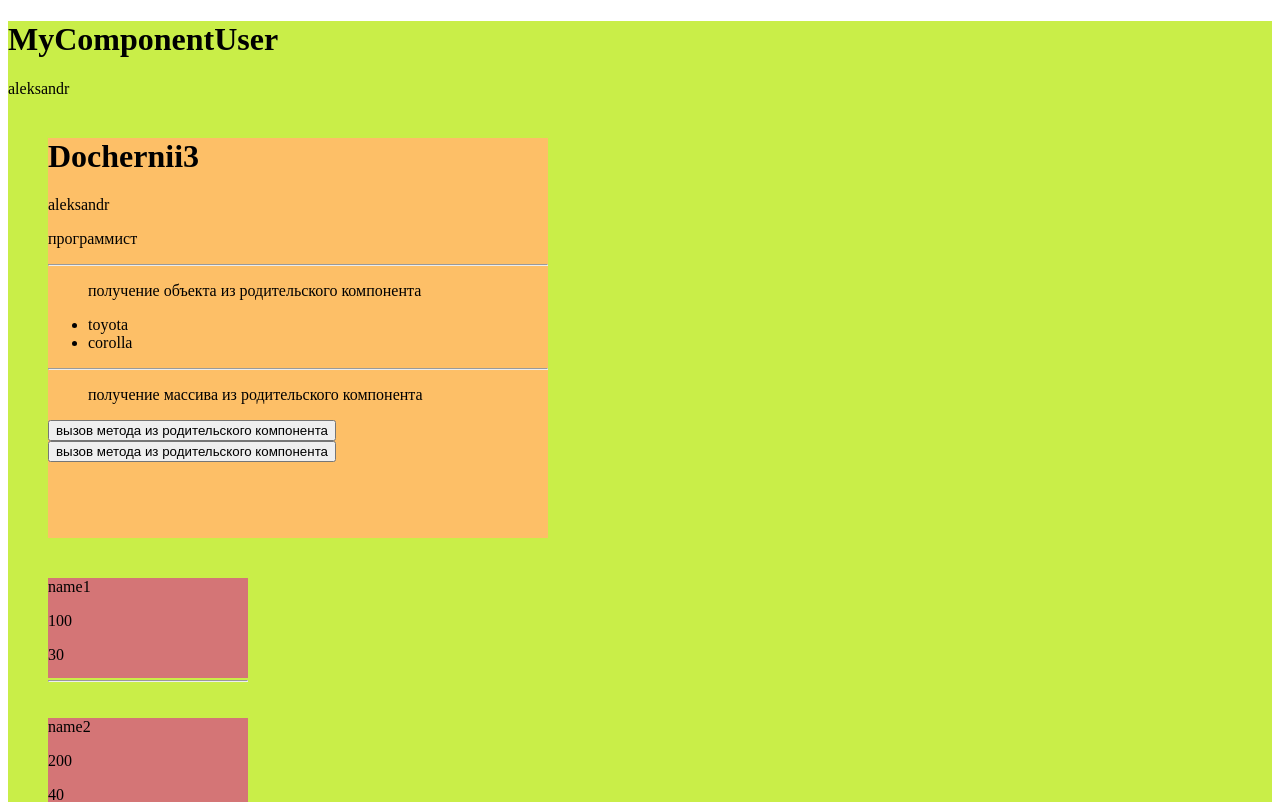
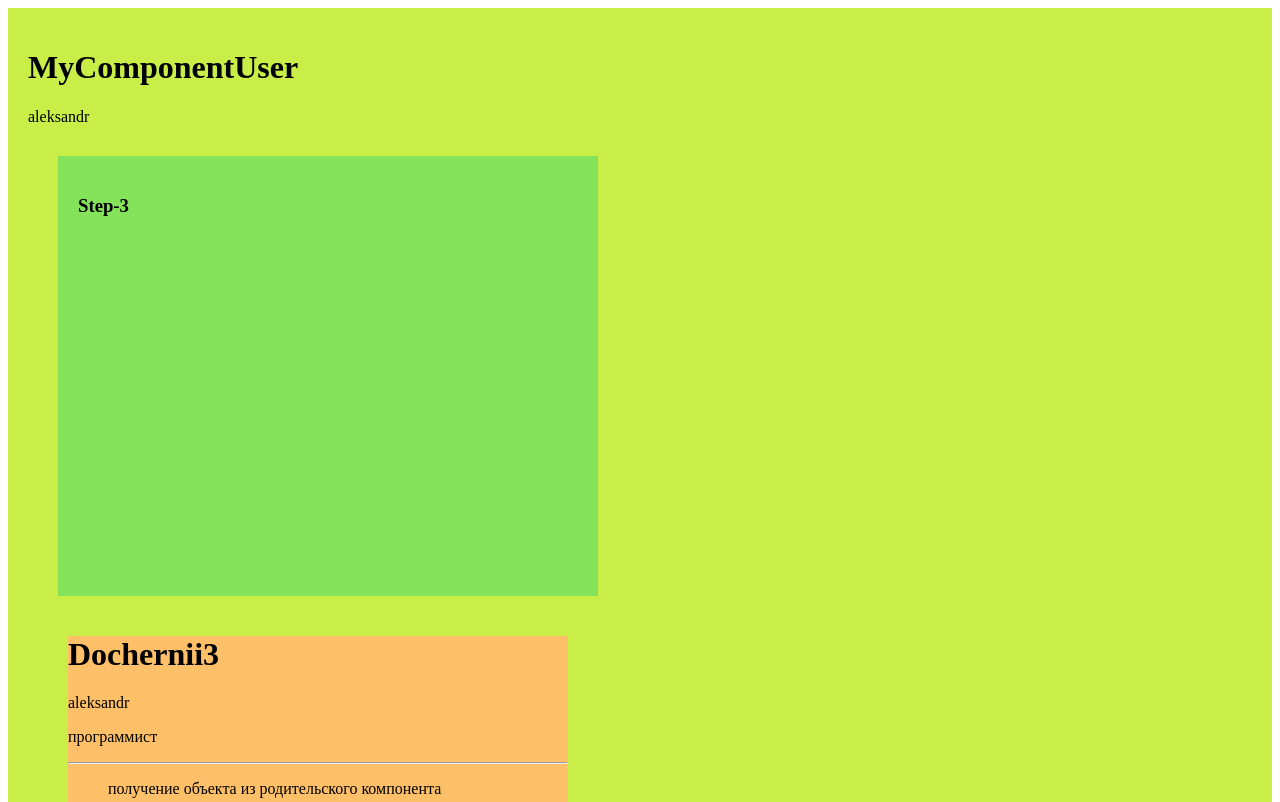
Before and after one commit to kozyrev42/vue_trep72, a Vue app: page / in a window 1280 px wide. Shown: the top 802 px of the page. Built offline with nearby package versions, Linux system fonts and the light colour scheme.

Commit message:
прошелся в js, по массиву и объекту

```diff
--- a/src/components/MyComponentUser.vue
+++ b/src/components/MyComponentUser.vue
@@ -1,6 +1,7 @@
 <script>
 
 // импортируем компонент
+import Step3  from "./Step3.vue";
 import Dochernii3 from './Dochernii3.vue';
 import Employee  from './Employee.vue';
 
@@ -8,6 +9,7 @@ import Employee  from './Employee.vue';
 export default {
 
   components: {
+    Step3,
     Dochernii3,
     Employee
   },
@@ -65,6 +67,10 @@ export default {
     <h1>MyComponentUser</h1>
     <p>{{ name }}</p>
 
+
+    <Step3/>
+
+
     <!-- // передаем данные в компонент, где будем принимать их через "props" -->
     <!-- @show="functionHelloMyComponentUser" // передача метода в дочерний компонент   -->
     <Dochernii3
@@ -92,7 +98,8 @@ export default {
   .MyComponentUser {
     background-color: #c9ee48;
     /*// высота блока*/
-    height: 1000px;
+    height: auto;
+    padding: 20px;
   }
 
 
--- /dev/null
+++ b/src/components/Step3.vue
@@ -0,0 +1,62 @@
+<template>
+  <div class="Step3">
+    <h3>Step-3</h3>
+
+  </div>
+
+</template>
+
+
+<style scoped>
+  .Step3 {
+    background-color: #84e359;
+    height: 400px;
+    width: 500px;
+    margin: 30px;
+    padding: 20px;
+  }
+</style>
+
+<script>
+export default {
+
+  props: {
+
+  },
+
+  // получение методов из родительского компонента
+  emits: [],
+
+  data() {
+    return {
+
+    }
+  },
+
+  methods: {
+
+  }
+}
+
+// массив с именами
+const names = ['Вася', 'Петя', 'Маша'];
+
+// пройдем по массиву, выведем каждый элемент
+names.forEach(function(item, index) {
+  console.log( item + ' имеет позицию ' + index );
+});
+
+
+// объект с 3 автомобилями
+const cars = {
+  'Audi': 2015,
+  'BMW': 2018,
+  'Ford': 2010
+};
+
+// пройдем по объекту, выведем каждый элемент
+for (let key in cars) {
+  console.log( key + ' имеет позицию ' + cars[key] );
+}
+
+</script>
```
